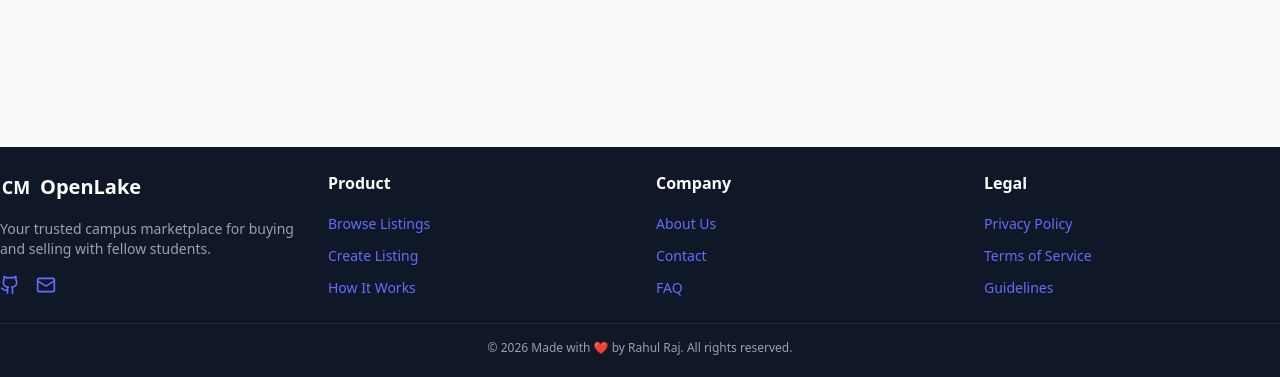
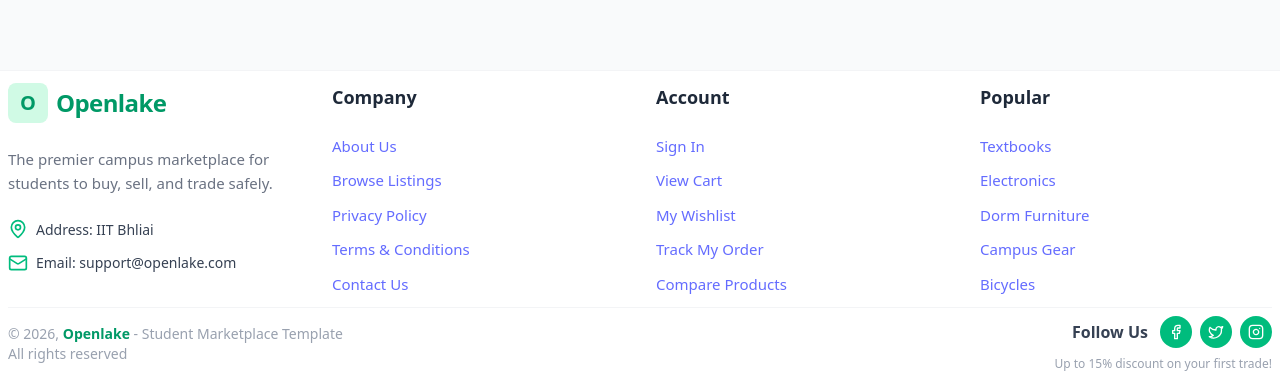
Before and after one commit to OpenLake/Campus-Marketplace, a React app in the folder frontend/: page / in a window 1280 px wide. Shown: the part 420-797 px from the top of the page. Built offline with nearby package versions, Linux system fonts and the light colour scheme; no server answers; the HTML template or start-up script is replaced by a standard one.

Commit message:
Created a header and footer

```diff
--- a/frontend/src/components/layout/Footer.jsx
+++ b/frontend/src/components/layout/Footer.jsx
@@ -1,121 +1,118 @@
+import React from 'react';
 import { Link } from 'react-router-dom';
-import { Github, Twitter, Mail } from 'lucide-react';
+import {
+  MapPin,
+  PhoneCall,
+  Mail,
+  Clock,
+  Facebook,
+  Twitter,
+  Instagram,
+  Github
+} from 'lucide-react';
 
 const Footer = () => {
   const currentYear = new Date().getFullYear();
 
-  const footerLinks = {
-    product: [
-      { name: 'Browse Listings', href: '/listings' },
-      { name: 'Create Listing', href: '/listings/create' },
-      { name: 'How It Works', href: '/how-it-works' },
-    ],
-    company: [
-      { name: 'About Us', href: '/about' },
-      { name: 'Contact', href: '/contact' },
-      { name: 'FAQ', href: '/faq' },
-    ],
-    legal: [
-      { name: 'Privacy Policy', href: '/privacy' },
-      { name: 'Terms of Service', href: '/terms' },
-      { name: 'Guidelines', href: '/guidelines' },
-    ],
-  };
+  return (
+    <footer className="bg-white text-gray-700 font-sans border-t border-gray-100 pt-3">
+      <div className="container mx-auto px-2">
+        <div className="grid grid-cols-1 md:grid-cols-2 lg:grid-cols-4 gap-8 pb-3">
 
-  return (
-    <footer className="bg-gray-900 text-gray-300 mt-auto">
-      <div className="container py-6">
-        <div className="grid grid-cols-1 md:grid-cols-4 gap-8">
-          {/* Brand Section */}
-          <div className="space-y-4">
+          {/* Column 1: Brand & Contact */}
+          <div className="lg:col-span-1 space-y-6">
             <div className="flex items-center space-x-2">
-              <div className="w-8 h-8 bg-primary-600 rounded-lg flex items-center justify-center">
-                <span className="text-white font-bold text-lg">CM</span>
+              <div className="w-10 h-10 bg-emerald-100 rounded-lg flex items-center justify-center">
+                <span className="text-emerald-600 font-bold text-xl">O</span>
               </div>
-              <span className="text-xl font-bold text-white">
-                OpenLake
+              <span className="text-2xl font-bold text-emerald-600 tracking-tight">
+                Openlake
               </span>
             </div>
-            <p className="text-sm text-gray-400">
-              Your trusted campus marketplace for buying and selling with fellow students.
+            <p className="text-[15px] leading-relaxed text-gray-500">
+              The premier campus marketplace for students to buy, sell, and trade safely.
             </p>
-            <div className="flex space-x-4">
-              <a
-                href="https://github.com"
-                target="_blank"
-                rel="noopener noreferrer"
-                className="hover:text-primary-400 transition-colors"
-                aria-label="GitHub"
-              >
-                <Github className="h-5 w-5" />
-              </a>
-              <a
-                href="mailto:support@campusmarketplace.com"
-                className="hover:text-primary-400 transition-colors"
-                aria-label="Email"
-              >
-                <Mail className="h-5 w-5" />
-              </a>
-            </div>
-          </div>
-
-          {/* Product Links */}
-          <div>
-            <h3 className="text-white font-semibold mb-4">Product</h3>
-            <ul className="space-y-2">
-              {footerLinks.product.map((link) => (
-                <li key={link.name}>
-                  <Link
-                    to={link.href}
-                    className="text-sm hover:text-primary-400 transition-colors"
-                  >
-                    {link.name}
-                  </Link>
-                </li>
-              ))}
+            <ul className="space-y-3 text-[14px]">
+              <li className="flex items-start gap-2">
+                <MapPin className="w-5 h-5 text-emerald-500 shrink-0" />
+                <span>Address: IIT Bhliai</span>
+              </li>
+              <li className="flex items-center gap-2">
+                <Mail className="w-5 h-5 text-emerald-500 shrink-0" />
+                <span>Email: support@openlake.com</span>
+              </li>
             </ul>
           </div>
 
-          {/* Company Links */}
+          {/* Column 2: Company */}
           <div>
-            <h3 className="text-white font-semibold mb-4">Company</h3>
-            <ul className="space-y-2">
-              {footerLinks.company.map((link) => (
-                <li key={link.name}>
-                  <Link
-                    to={link.href}
-                    className="text-sm hover:text-primary-400 transition-colors"
-                  >
-                    {link.name}
-                  </Link>
-                </li>
-              ))}
+            <h4 className="text-lg font-bold mb-6 text-gray-800">Company</h4>
+            <ul className="space-y-3 text-[15px]">
+              <li><Link to="/about" className="hover:text-emerald-500 transition-all hover:translate-x-1 inline-block">About Us</Link></li>
+              <li><Link to="/listings" className="hover:text-emerald-500 transition-all hover:translate-x-1 inline-block">Browse Listings</Link></li>
+              <li><Link to="/privacy" className="hover:text-emerald-500 transition-all hover:translate-x-1 inline-block">Privacy Policy</Link></li>
+              <li><Link to="/terms" className="hover:text-emerald-500 transition-all hover:translate-x-1 inline-block">Terms & Conditions</Link></li>
+              <li><Link to="/contact" className="hover:text-emerald-500 transition-all hover:translate-x-1 inline-block">Contact Us</Link></li>
             </ul>
           </div>
 
-          {/* Legal Links */}
+          {/* Column 3: Account */}
           <div>
-            <h3 className="text-white font-semibold mb-4">Legal</h3>
-            <ul className="space-y-2">
-              {footerLinks.legal.map((link) => (
-                <li key={link.name}>
-                  <Link
-                    to={link.href}
-                    className="text-sm hover:text-primary-400 transition-colors"
-                  >
-                    {link.name}
-                  </Link>
-                </li>
-              ))}
+            <h4 className="text-lg font-bold mb-6 text-gray-800">Account</h4>
+            <ul className="space-y-3 text-[15px]">
+              <li><Link to="/signin" className="hover:text-emerald-500 transition-all hover:translate-x-1 inline-block">Sign In</Link></li>
+              <li><Link to="/cart" className="hover:text-emerald-500 transition-all hover:translate-x-1 inline-block">View Cart</Link></li>
+              <li><Link to="/wishlist" className="hover:text-emerald-500 transition-all hover:translate-x-1 inline-block">My Wishlist</Link></li>
+              <li><Link to="/track" className="hover:text-emerald-500 transition-all hover:translate-x-1 inline-block">Track My Order</Link></li>
+              <li><Link to="/compare" className="hover:text-emerald-500 transition-all hover:translate-x-1 inline-block">Compare Products</Link></li>
             </ul>
           </div>
+
+          {/* Column 4: Popular Categories */}
+          <div>
+            <h4 className="text-lg font-bold mb-6 text-gray-800">Popular</h4>
+            <ul className="space-y-3 text-[15px]">
+              <li><Link to="/cat/textbooks" className="hover:text-emerald-500 transition-all hover:translate-x-1 inline-block">Textbooks</Link></li>
+              <li><Link to="/cat/electronics" className="hover:text-emerald-500 transition-all hover:translate-x-1 inline-block">Electronics</Link></li>
+              <li><Link to="/cat/furniture" className="hover:text-emerald-500 transition-all hover:translate-x-1 inline-block">Dorm Furniture</Link></li>
+              <li><Link to="/cat/clothing" className="hover:text-emerald-500 transition-all hover:translate-x-1 inline-block">Campus Gear</Link></li>
+              <li><Link to="/cat/cycles" className="hover:text-emerald-500 transition-all hover:translate-x-1 inline-block">Bicycles</Link></li>
+            </ul>
+          </div>
+
+
         </div>
 
-        {/* Bottom Copyright */}
-        <div className="mt-6 pt-4 border-t border-gray-800">
-          <p className="text-xs text-gray-400 text-center">
-            © {currentYear} Made with ❤️ by Rahul Raj. All rights reserved.
-          </p>
+        {/* Bottom Bar */}
+        <div className="border-t border-gray-100 py-2">
+          <div className="flex flex-col lg:flex-row justify-between items-center gap-6">
+            <div className="text-sm text-gray-400">
+              © {currentYear}, <span className="text-emerald-600 font-semibold">Openlake</span> - Student Marketplace Template
+              <br />All rights reserved
+            </div>
+
+            <div className="hidden xl:flex items-center gap-8">
+
+            </div>
+
+            <div className="flex flex-col items-center lg:items-end gap-2">
+              <div className="flex items-center gap-3">
+                <span className="font-bold text-gray-700">Follow Us</span>
+                <div className="flex gap-2">
+                  <div className="w-8 h-8 bg-emerald-500 text-white rounded-full flex items-center justify-center hover:bg-emerald-600 cursor-pointer transition-colors">
+                    <Facebook size={16} />
+                  </div>
+                  <div className="w-8 h-8 bg-emerald-500 text-white rounded-full flex items-center justify-center hover:bg-emerald-600 cursor-pointer transition-colors">
+                    <Twitter size={16} />
+                  </div>
+                  <div className="w-8 h-8 bg-emerald-500 text-white rounded-full flex items-center justify-center hover:bg-emerald-600 cursor-pointer transition-colors">
+                    <Instagram size={16} />
+                  </div>
+                </div>
+              </div>
+              <p className="text-xs text-gray-400">Up to 15% discount on your first trade!</p>
+            </div>
+          </div>
         </div>
       </div>
     </footer>
--- /dev/null
+++ b/frontend/src/components/ui/DoubleSlider.jsx
@@ -0,0 +1,48 @@
+// components/ui/DoubleSlider.jsx
+import React from 'react';
+import RangeSlider from 'react-range-slider-input';
+import 'react-range-slider-input/dist/style.css';
+
+const DoubleSlider = ({ min = 0, max = 10000, step = 100, value, onChange, className = '' }) => {
+  return (
+    <div className={`w-full ${className}`}>
+      <RangeSlider
+        min={min}
+        max={max}
+        step={step}
+        value={value}
+        onInput={onChange}
+        className="custom-range-slider"
+      />
+
+      {/* Custom styles */}
+      <style jsx>{`
+        :global(.custom-range-slider) {
+          --range-slider-height: 8px;
+          --range-slider-bg: #e5e7eb;
+          --range-slider-connect-bg: #10b981;
+          --range-slider-handle-bg: #ffffff;
+          --range-slider-handle-border: 2px solid #10b981;
+          --range-slider-handle-width: 20px;
+          --range-slider-handle-height: 20px;
+          --range-slider-handle-shadow: 0 2px 4px rgba(0, 0, 0, 0.1);
+          --range-slider-handle-shadow-active: 0 4px 8px rgba(16, 185, 129, 0.3);
+        }
+
+        :global(.custom-range-slider .range-slider__thumb) {
+          cursor: pointer;
+        }
+
+        :global(.custom-range-slider .range-slider__range) {
+          border-radius: 4px;
+        }
+
+        :global(.custom-range-slider .range-slider) {
+          border-radius: 4px;
+        }
+      `}</style>
+    </div>
+  );
+};
+
+export default DoubleSlider;
```
